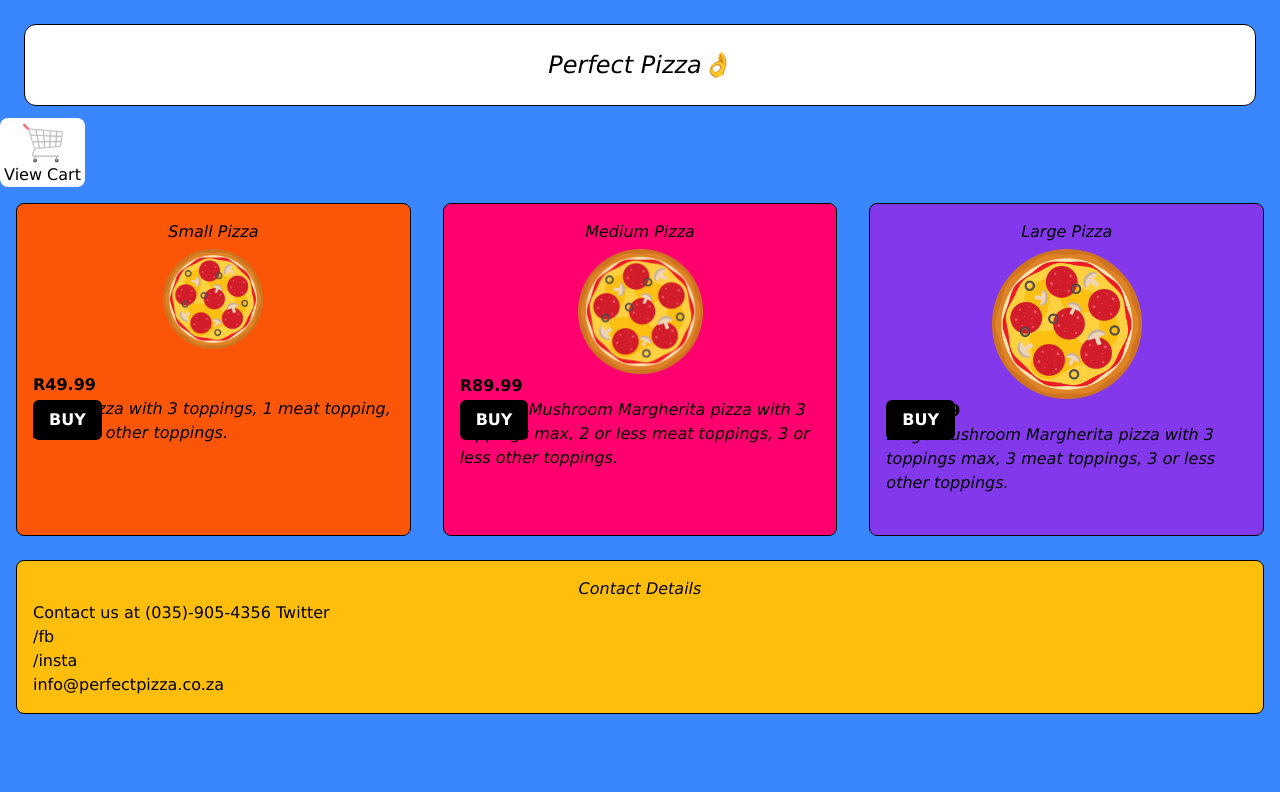
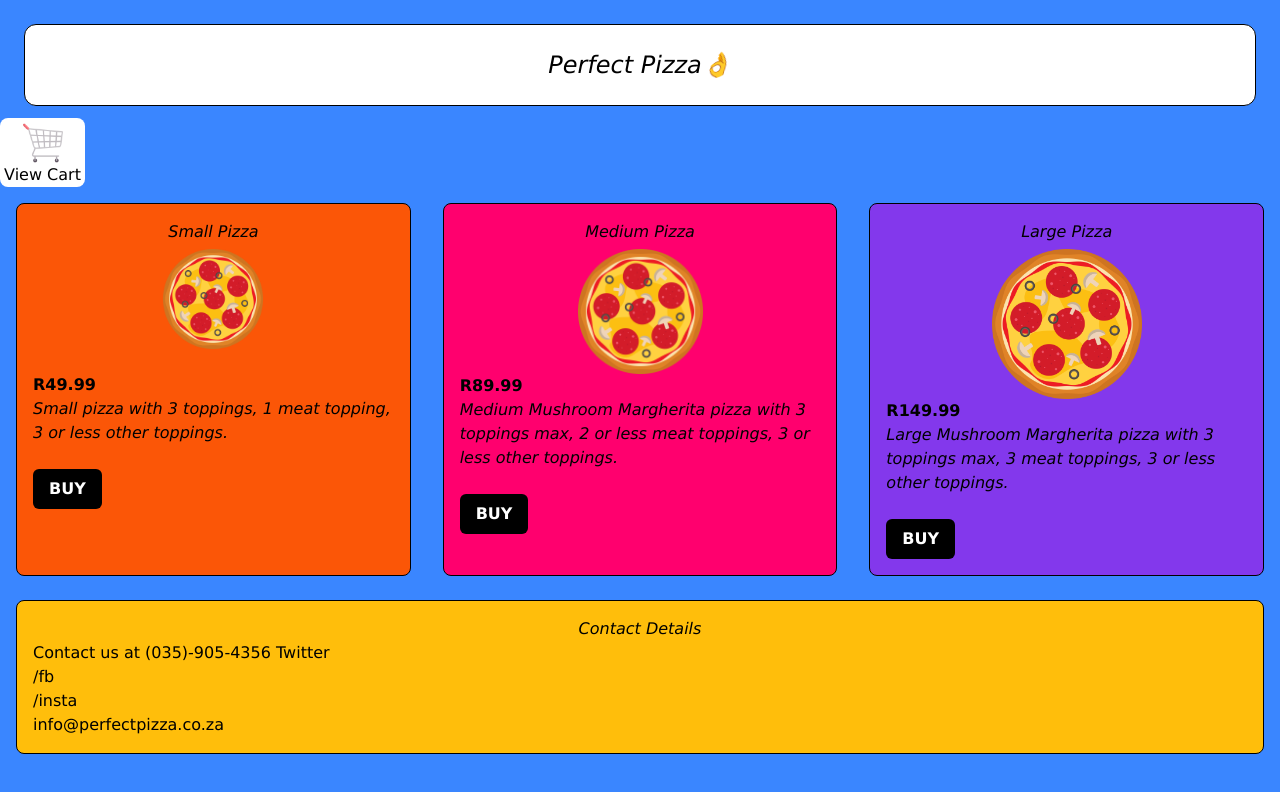
Before and after one commit to XolaniSibisi/pizza-cart, a plain HTML site: page index.html in a window 1280 px wide. Drawn offline with nearby package versions, Linux system fonts and the light colour scheme.

Commit message:
Positioning buttons

```diff
--- a/index.html
+++ b/index.html
@@ -209,7 +209,7 @@
                 <div>
                     <i>Small pizza with 3 toppings, 1 meat topping, 3 or less other toppings.</i>
                 </div><br>
-                <button style="position: absolute; top: 50%;" class="h-10 px-4 font-semibold rounded-md bg-black text-white" x-on:click="buyspizza">BUY</button>
+                <button class="h-10 px-4 font-semibold rounded-md bg-black text-white" x-on:click="buyspizza">BUY</button>
             </div>
 
             <div class="pizza medium_pizza">
@@ -220,7 +220,7 @@
                     <i>Medium Mushroom Margherita pizza with 3 toppings max, 2 or less meat toppings, 3 or less other
                         toppings.</i>
                 </div><br>
-                <button style="position: absolute; top: 50%;" class="h-10 px-4 font-semibold rounded-md bg-black text-white" x-on:click="MediumPizzaTot += 89.99 ; mpizzaQty +=1">BUY</button>
+                <button class="h-10 px-4 font-semibold rounded-md bg-black text-white" x-on:click="MediumPizzaTot += 89.99 ; mpizzaQty +=1">BUY</button>
             </div>
 
             <div class="pizza large_pizza">
@@ -230,7 +230,7 @@
                 <div>
                     <i>Large Mushroom Margherita pizza with 3 toppings max, 3 meat toppings, 3 or less other toppings.</i>
                 </div><br>
-                <button style="position: absolute; top: 50%;" class="h-10 px-4 font-semibold rounded-md bg-black text-white" x-on:click="LargePizzaTot += 149.99 ; lpizzaQty +=1">BUY</button>
+                <button class="h-10 px-4 font-semibold rounded-md bg-black text-white" x-on:click="LargePizzaTot += 149.99 ; lpizzaQty +=1">BUY</button>
             </div>
         </div>
         <div class="pizza contact_us">
```
